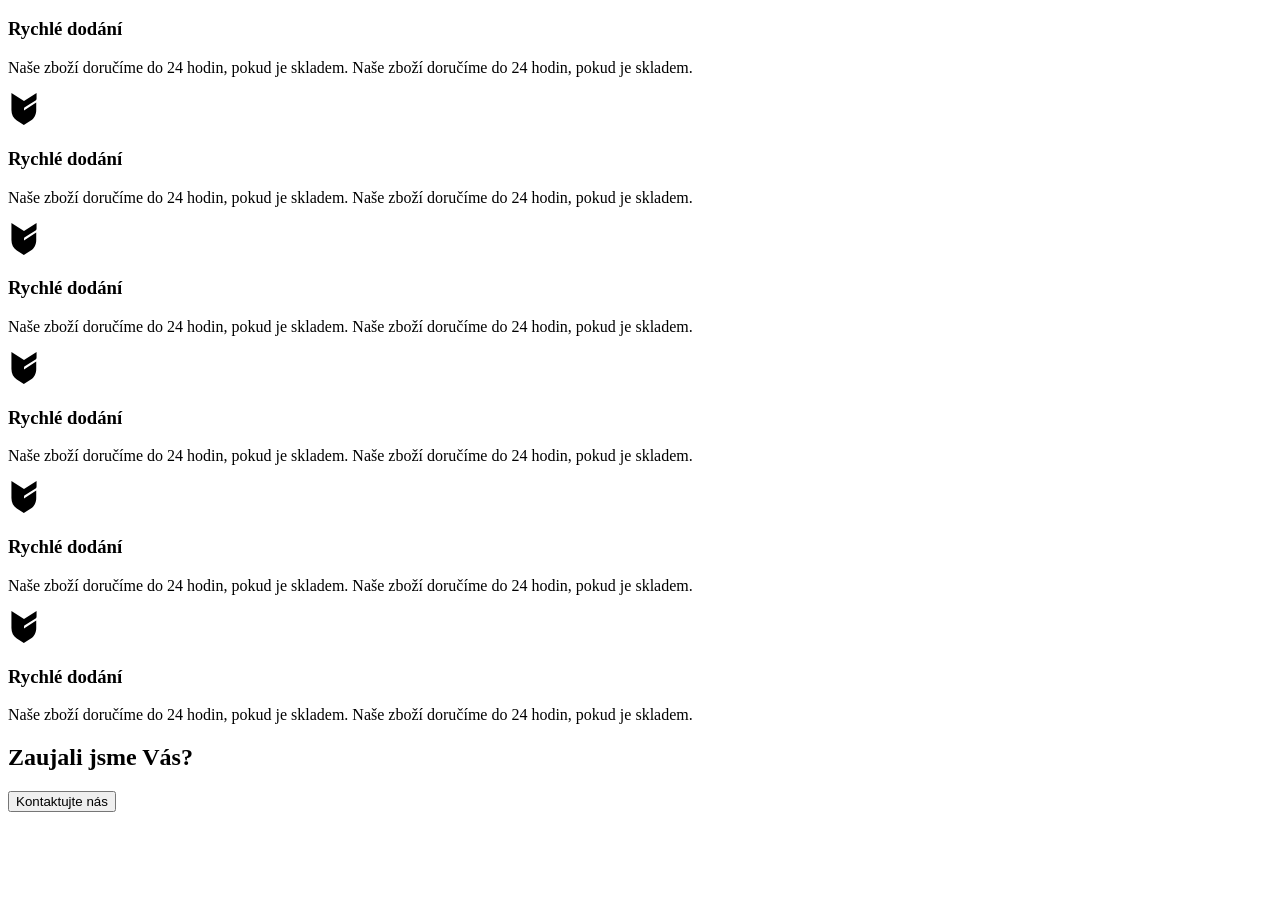
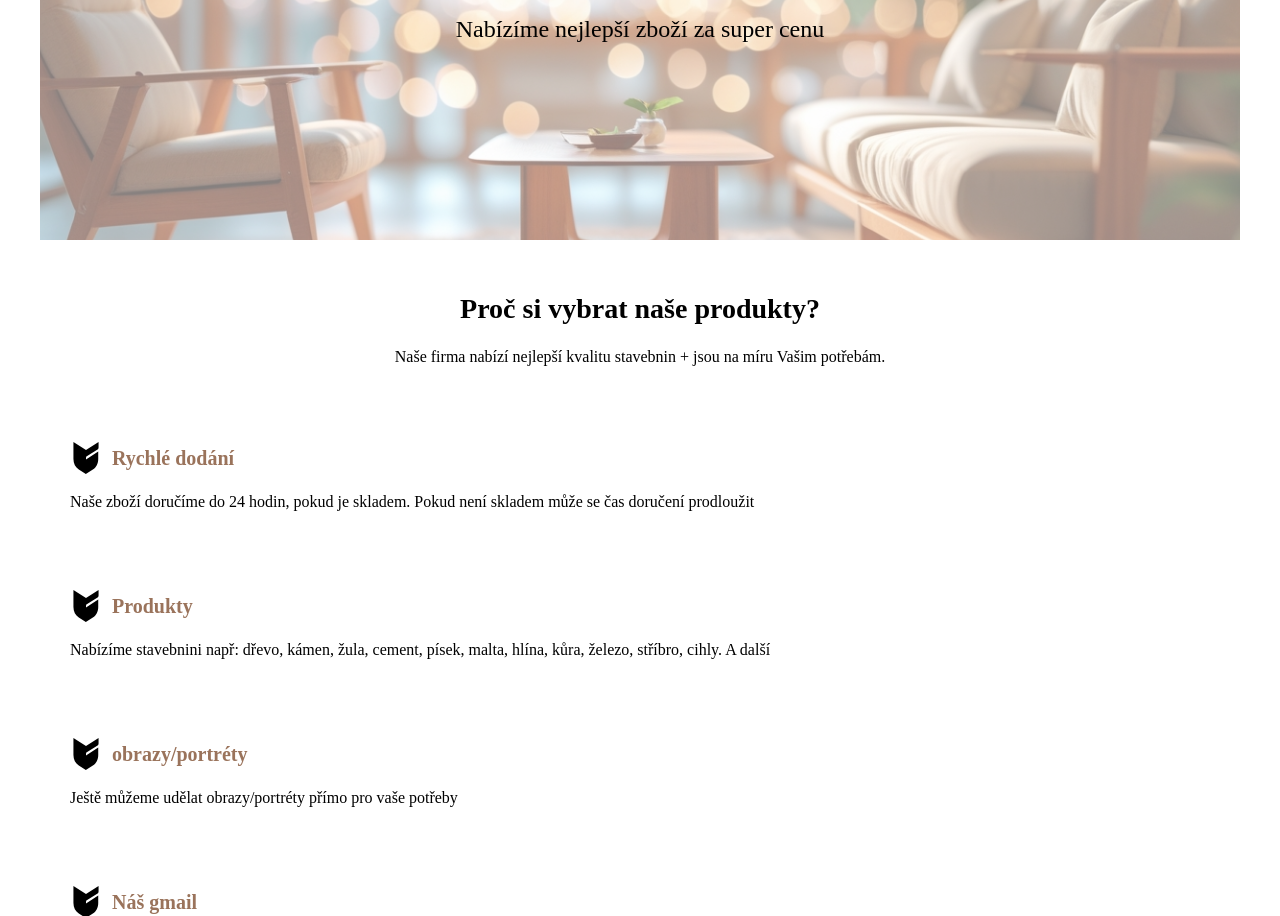
Before and after one commit to LukasNetocny/LukasNetocny, a plain HTML site: page index.html in a window 1280 px wide. Shown: the part 349-1265 px from the top of the page. Before the commit the page ends 1169 px from the top, so only its background shows below. Drawn offline with Linux system fonts and the light colour scheme.

Commit message:
šiška22

```diff
--- a/index2.html
+++ b/index.html
@@ -3,7 +3,7 @@
 <head>
     <meta charset="UTF-8">
     <meta name="viewport" content="width=device-width, initial-scale=1.0">
-    <link rel="stylesheet" href="idex2.css.css">
+    <link rel="stylesheet" href="idex2.css">
     <title>Materio</title>
 </head>
 <body>
@@ -28,13 +28,13 @@
             </div>
             <div class="banner-text">
                 <h1>Vítejte na naší webové stránce</h1>
-                <p>Nabízíme nejvyšší kvalitu dřeva</p>
+                <p>Nabízíme nejlepší zboží za super cenu</p>
             </div>
         </div>
 
         <div class="cta">
             <h2>Proč si vybrat naše produkty?</h2>
-            <p>Naše firma nabízí nejvyšší kvalitu dřeva a naše produkty jsou na míru Vašim potřebám.</p>
+            <p>Naše firma nabízí nejlepší kvalitu stavebnin + jsou na míru Vašim potřebám.</p>
         </div>
 
 
@@ -43,47 +43,47 @@
                 <svg xmlns="http://www.w3.org/2000/svg" width="32" height="32" viewBox="0 0 32 32"><path fill="currentColor" d="M16 17.421v-1.339c0-.837.339-1.676 1.172-2.009l10.391-6.537c.667-.333 1.005-1.172 1.005-2.009V0L16 8.041L3.432 0v16.921c0 4.527 2.016 8.376 5.36 10.552L15.833 32l7.041-4.527c3.349-2.009 5.36-5.859 5.36-10.552V9.38z"/></svg>
                 <h3>Rychlé dodání</h3>
             </div>
-            <p>Naše zboží doručíme do 24 hodin, pokud je skladem. Naše zboží doručíme do 24 hodin, pokud je skladem.</p>
+            <p>Naše zboží doručíme do 24 hodin, pokud je skladem. Pokud není skladem může se čas doručení prodloužit</p>
         </div>
 
             <div class="feature">
             <div class="feature-head">
                 <svg xmlns="http://www.w3.org/2000/svg" width="32" height="32" viewBox="0 0 32 32"><path fill="currentColor" d="M16 17.421v-1.339c0-.837.339-1.676 1.172-2.009l10.391-6.537c.667-.333 1.005-1.172 1.005-2.009V0L16 8.041L3.432 0v16.921c0 4.527 2.016 8.376 5.36 10.552L15.833 32l7.041-4.527c3.349-2.009 5.36-5.859 5.36-10.552V9.38z"/></svg>
-                <h3>Rychlé dodání</h3>
+                <h3>Produkty</h3>
             </div>
-            <p>Naše zboží doručíme do 24 hodin, pokud je skladem. Naše zboží doručíme do 24 hodin, pokud je skladem.</p>
+            <p>Nabízíme stavebnini např: dřevo, kámen, žula, cement, písek, malta, hlína, kůra, železo, stříbro, cihly. A další</p>
         </div>
 
         <div class="feature">
             <div class="feature-head">
                 <svg xmlns="http://www.w3.org/2000/svg" width="32" height="32" viewBox="0 0 32 32"><path fill="currentColor" d="M16 17.421v-1.339c0-.837.339-1.676 1.172-2.009l10.391-6.537c.667-.333 1.005-1.172 1.005-2.009V0L16 8.041L3.432 0v16.921c0 4.527 2.016 8.376 5.36 10.552L15.833 32l7.041-4.527c3.349-2.009 5.36-5.859 5.36-10.552V9.38z"/></svg>
-                <h3>Rychlé dodání</h3>
+                <h3>obrazy/portréty</h3>
             </div>
-            <p>Naše zboží doručíme do 24 hodin, pokud je skladem. Naše zboží doručíme do 24 hodin, pokud je skladem.</p>
+            <p>Ještě můžeme udělat obrazy/portréty přímo pro vaše potřeby </p>
         </div>
 
         <div class="feature">
             <div class="feature-head">
                 <svg xmlns="http://www.w3.org/2000/svg" width="32" height="32" viewBox="0 0 32 32"><path fill="currentColor" d="M16 17.421v-1.339c0-.837.339-1.676 1.172-2.009l10.391-6.537c.667-.333 1.005-1.172 1.005-2.009V0L16 8.041L3.432 0v16.921c0 4.527 2.016 8.376 5.36 10.552L15.833 32l7.041-4.527c3.349-2.009 5.36-5.859 5.36-10.552V9.38z"/></svg>
-                <h3>Rychlé dodání</h3>
+                <h3>Náš gmail</h3>
             </div>
-            <p>Naše zboží doručíme do 24 hodin, pokud je skladem. Naše zboží doručíme do 24 hodin, pokud je skladem.</p>
+            <p>Materio@seznam.cz</p>
         </div>
 
         <div class="feature">
             <div class="feature-head">
                 <svg xmlns="http://www.w3.org/2000/svg" width="32" height="32" viewBox="0 0 32 32"><path fill="currentColor" d="M16 17.421v-1.339c0-.837.339-1.676 1.172-2.009l10.391-6.537c.667-.333 1.005-1.172 1.005-2.009V0L16 8.041L3.432 0v16.921c0 4.527 2.016 8.376 5.36 10.552L15.833 32l7.041-4.527c3.349-2.009 5.36-5.859 5.36-10.552V9.38z"/></svg>
-                <h3>Rychlé dodání</h3>
+                <h3>Telefon</h3>
             </div>
-            <p>Naše zboží doručíme do 24 hodin, pokud je skladem. Naše zboží doručíme do 24 hodin, pokud je skladem.</p>
+            <p>+420 897 227 777</p>
         </div>
 
         <div class="feature">
             <div class="feature-head">
                 <svg xmlns="http://www.w3.org/2000/svg" width="32" height="32" viewBox="0 0 32 32"><path fill="currentColor" d="M16 17.421v-1.339c0-.837.339-1.676 1.172-2.009l10.391-6.537c.667-.333 1.005-1.172 1.005-2.009V0L16 8.041L3.432 0v16.921c0 4.527 2.016 8.376 5.36 10.552L15.833 32l7.041-4.527c3.349-2.009 5.36-5.859 5.36-10.552V9.38z"/></svg>
-                <h3>Rychlé dodání</h3>
+                <h3>Kde nás můžete najít?</h3>
             </div>
-            <p>Naše zboží doručíme do 24 hodin, pokud je skladem. Naše zboží doručíme do 24 hodin, pokud je skladem.</p>
+            <p>Omlouváme se prozatím žádné síldo nemáme</p>
         </div>
 
 
```
